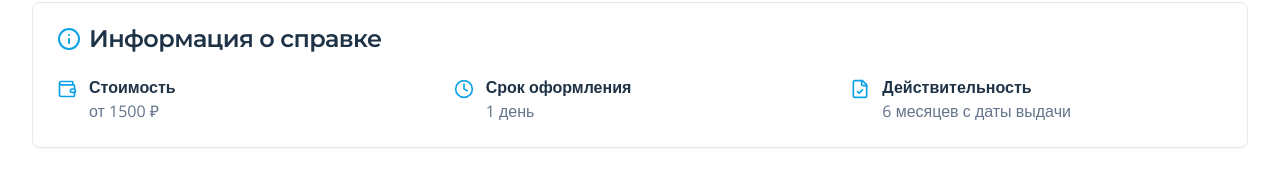
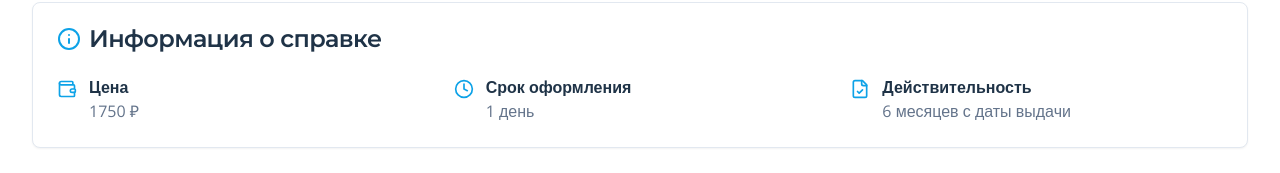
Before and after one commit to pr-poehali-dev/clinic-design-easymed, a React (Vite) app: page /certificate-086 in a window 1280 px wide. Shown: the part 263-436 px from the top of the page. Built offline with nearby package versions, Linux system fonts and the light colour scheme.

Commit message:
refactor: измени "Стоимость" на "Цена" в справке

```diff
--- a/src/pages/Certificate086.tsx
+++ b/src/pages/Certificate086.tsx
@@ -71,8 +71,8 @@ const Certificate086 = () => {
                 <div className="flex items-start gap-3">
                   <Icon name="Wallet" className="text-primary mt-1" size={20} />
                   <div>
-                    <p className="font-semibold">Стоимость</p>
-                    <p className="text-muted-foreground">от 1500 ₽</p>
+                    <p className="font-semibold">Цена</p>
+                    <p className="text-muted-foreground">1750 ₽</p>
                   </div>
                 </div>
                 <div className="flex items-start gap-3">
```
